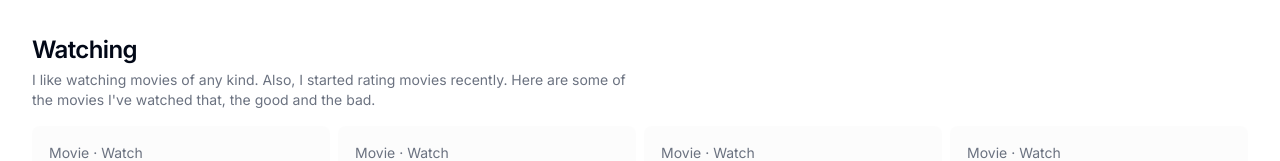
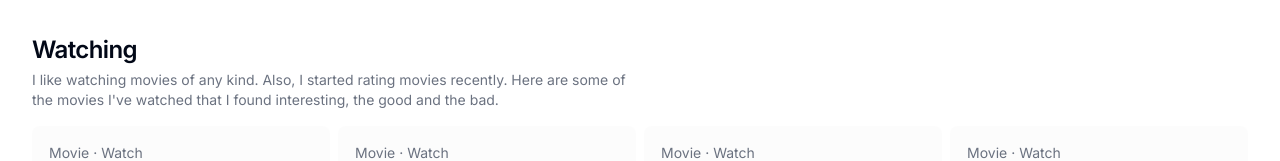
Before and after one commit to arevalolance/dotcom, a Next.js app: page /mind/watching in a window 1280 px wide. Shown: the part 143-304 px from the top of the page. Built offline with nearby package versions, Linux system fonts and the light colour scheme.

Commit message:
fix: typo in watching page

```diff
--- a/app/mind/watching/page.tsx
+++ b/app/mind/watching/page.tsx
@@ -9,11 +9,10 @@ const sortOrder = {
 }
 
 export const metadata: Metadata = {
-  title: "Watching",
-  description: "I like watching movies of any kind. Also, I started rating movies recently. Here are some of the movies I've watched that, the good and the bad.",
+  title: "Watching", description: "I like watching movies of any kind. Also, I started rating movies recently. Here are some of the movies I've watched that, the good and the bad.",
 }
 
-export default function WatchingPage() {
+export default async function WatchingPage() {
   return (
     <main className="container mx-auto my-16 flex flex-col-reverse gap-16 lg:flex-row lg:gap-20">
       <section className="w-full">
@@ -22,7 +21,7 @@ export default function WatchingPage() {
             Watching
           </h3>
           <p className="text-sm text-gray-500">
-            I like watching movies of any kind. Also, I started rating movies recently. Here are some of the movies I&apos;ve watched that, the good and the bad.
+            I like watching movies of any kind. Also, I started rating movies recently. Here are some of the movies I&apos;ve watched that I found interesting, the good and the bad.
           </p>
         </div>
         <div className="grid grid-cols-1 gap-2 sm:grid-cols-2 lg:grid-cols-3 xl:grid-cols-4">
```
